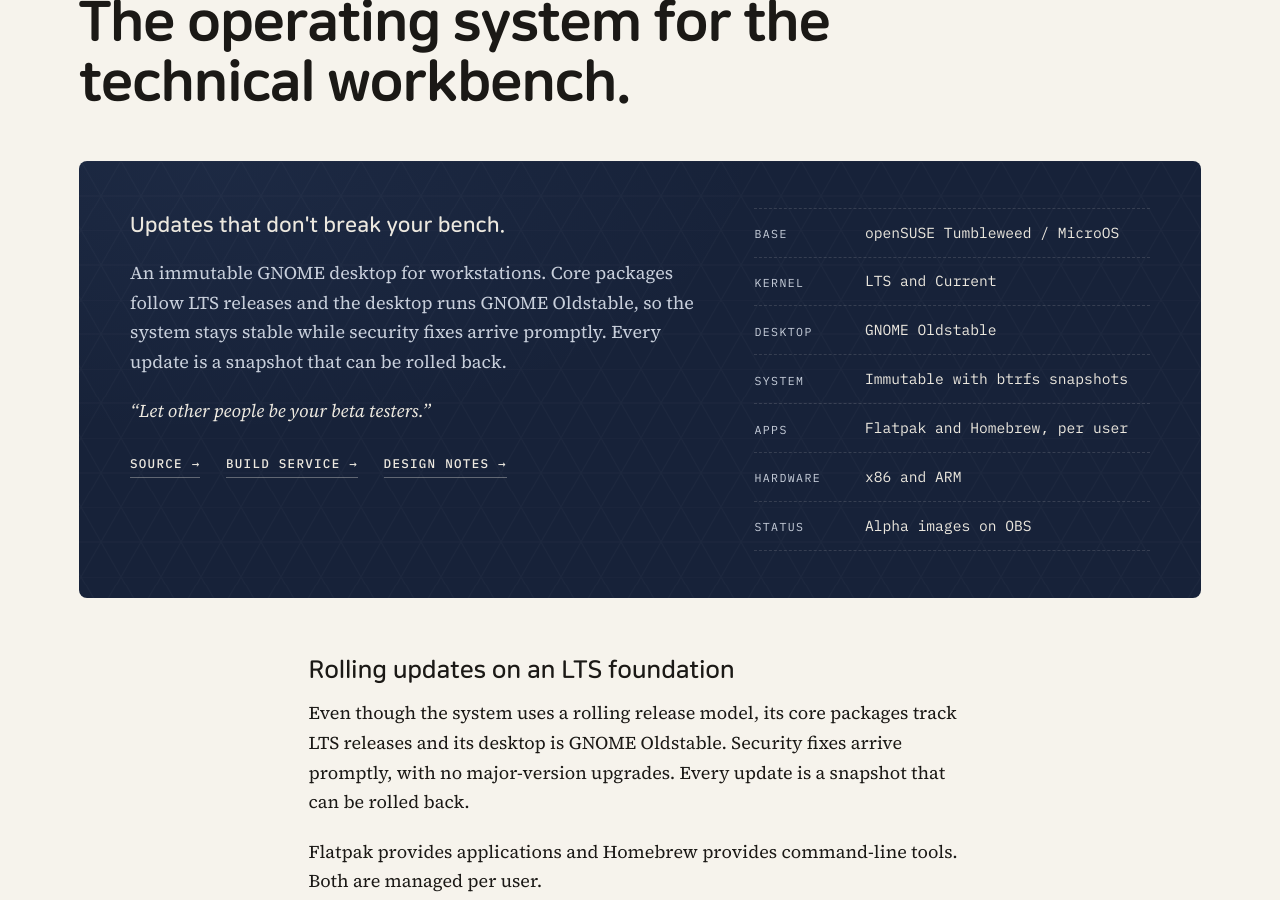
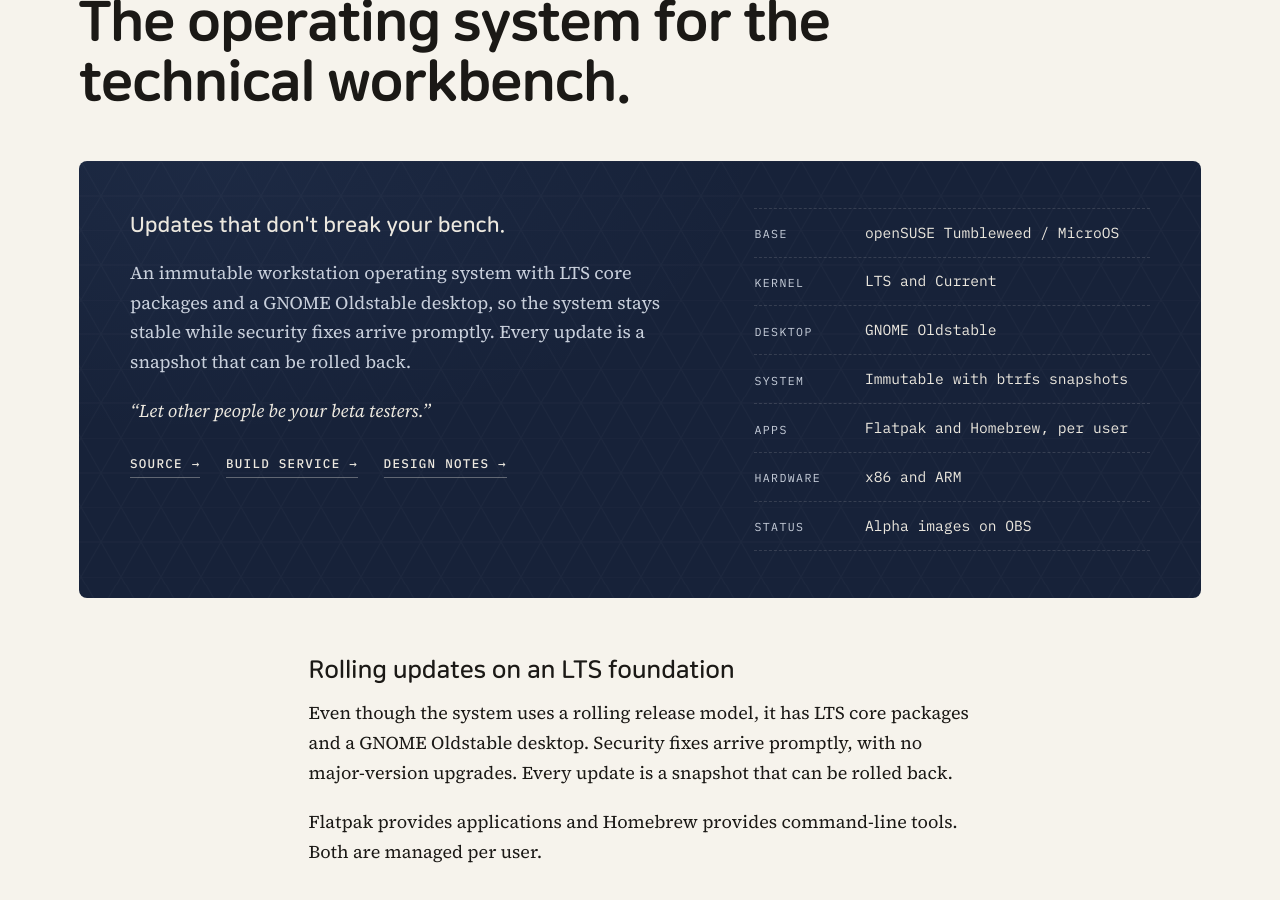
Before and after one commit to TechnicompLabs/technicomplabs.github.io, a Jekyll site: the page built from _pages/benchtop.md, in a window 1280 px wide and 900 px high, scrolled down 223 px. Built offline with Jekyll 4.4.1, drawn with Linux system fonts in a browser that asks for light colours.

Commit message:
LTS core packages and a GNOME Oldstable desktop

```diff
--- a/_includes/benchtop.html
+++ b/_includes/benchtop.html
@@ -3,7 +3,7 @@
     {% unless include.compact %}<p class="board-kicker">Technicomp Benchtop Linux &middot; Alpha</p>
     <h2 class="board-title">The operating system for the technical workbench.</h2>{% endunless %}
     <p class="board-lead">Updates that don't break your bench.</p>
-    <p>An immutable GNOME desktop for workstations. Core packages follow LTS releases and the desktop runs GNOME Oldstable, so the system stays stable while security fixes arrive promptly. Every update is a snapshot that can be rolled back.</p>
+    <p>An immutable workstation operating system with LTS core packages and a GNOME Oldstable desktop, so the system stays stable while security fixes arrive promptly. Every update is a snapshot that can be rolled back.</p>
     <p class="board-motto">&ldquo;Let other people be your beta testers.&rdquo;</p>
     <p class="board-links">
       <a href="https://github.com/TechnicompLabs">Source &rarr;</a>
--- a/_pages/benchtop.md
+++ b/_pages/benchtop.md
@@ -17,7 +17,7 @@ description: "Technicomp Benchtop Linux, the operating system for the technical
 
 ## Rolling updates on an LTS foundation
 
-Even though the system uses a rolling release model, its core packages track LTS releases and its desktop is GNOME Oldstable. Security fixes arrive promptly, with no major-version upgrades. Every update is a snapshot that can be rolled back.
+Even though the system uses a rolling release model, it has LTS core packages and a GNOME Oldstable desktop. Security fixes arrive promptly, with no major-version upgrades. Every update is a snapshot that can be rolled back.
 
 Flatpak provides applications and Homebrew provides command-line tools. Both are managed per user.
 
```
